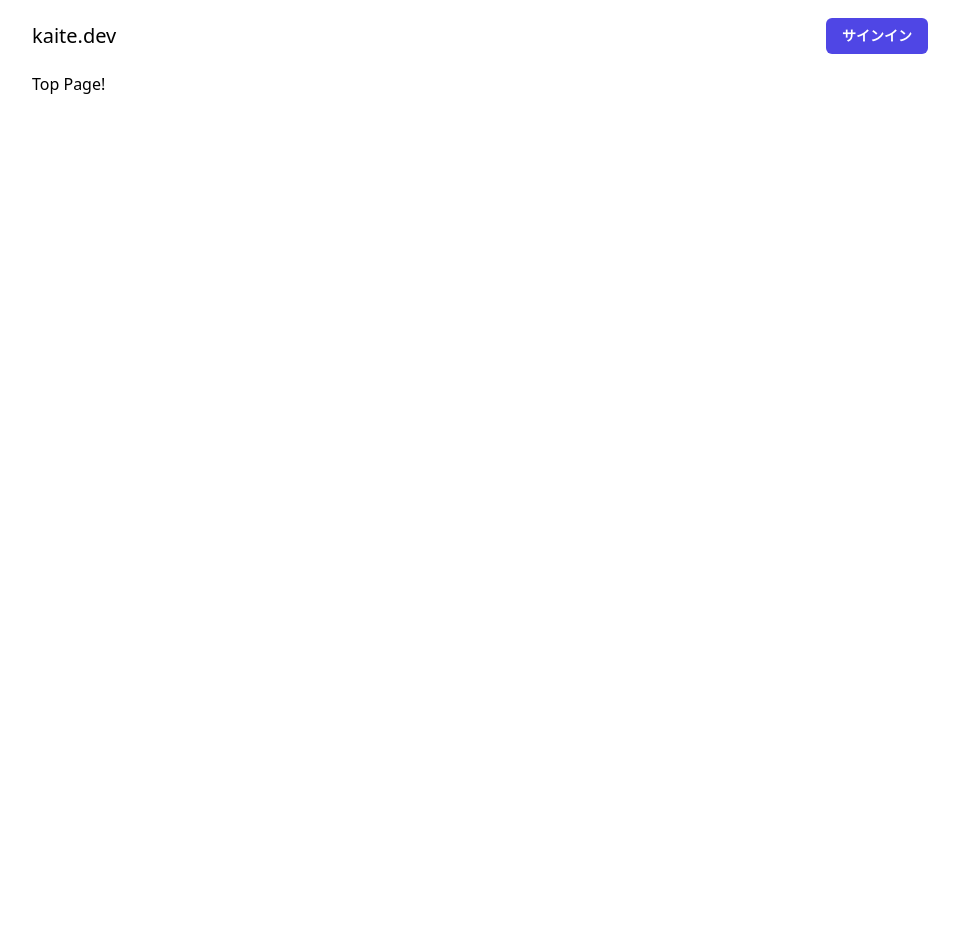
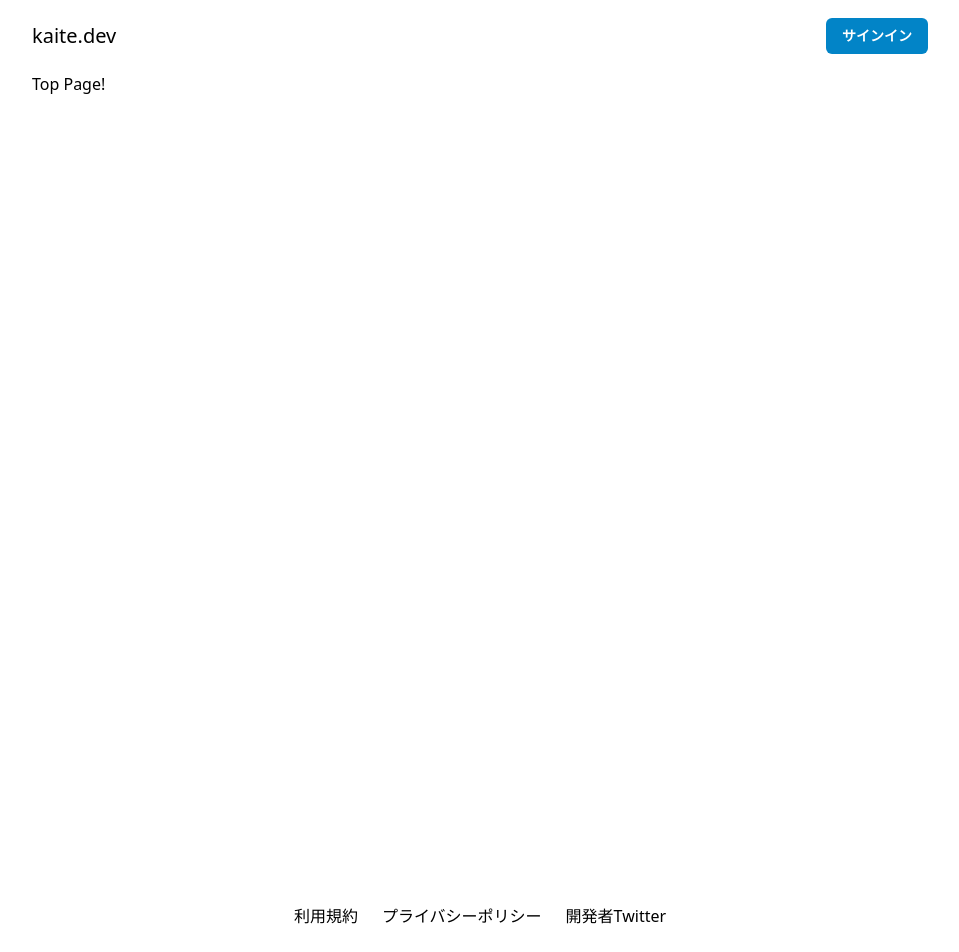
Before and after one commit to you-5805/kaite.dev, a Next.js app: page / in a window 1280 px wide. Shown: the top 952 px of the page, without its empty margins (160-1119 px from the left). Before the commit the page ends 872 px from the top, so only its background shows below. Built offline with nearby package versions, Linux system fonts and the light colour scheme; no server answers.

Commit message:
add footer

```diff
--- /dev/null
+++ b/src/app/(components)/Footer/index.tsx
@@ -0,0 +1,28 @@
+import Link from 'next/link';
+
+export const Footer = () => {
+  return (
+    <footer className='flex flex-col items-center gap-4 px-3 pb-20 pt-8'>
+      <div className='flex flex-wrap items-center justify-center gap-6'>
+        <Link href='/term'>
+          <span className='whitespace-nowrap hover:text-gray-600 hover:underline'>
+            利用規約
+          </span>
+        </Link>
+        <Link href='/privacy_policy'>
+          <span className='whitespace-nowrap hover:text-gray-600 hover:underline'>
+            プライバシーポリシー
+          </span>
+        </Link>
+        <a
+          href='https://twitter.com/yoiwamoto'
+          target='_blank'
+          rel='noreferrer'
+          className='whitespace-nowrap hover:text-gray-600 hover:underline'
+        >
+          開発者Twitter
+        </a>
+      </div>
+    </footer>
+  );
+};
--- a/src/app/(components)/AuthAction/SignInButton/index.tsx
+++ b/src/app/(components)/Header/AuthAction/SignInButton/index.tsx
@@ -41,7 +41,7 @@ export const SignInButton = () => {
               onClick={() => signIn('github')}
               className={cn(
                 'flex w-full max-w-md items-center justify-center gap-3 rounded bg-[#181515] p-2 font-bold text-white',
-                'shadow-md ring-indigo-500 ring-offset-2 transition-opacity hover:opacity-80 focus:outline-none focus-visible:ring-2',
+                'shadow-md ring-sky-500 ring-offset-2 transition-opacity hover:opacity-80 focus:outline-none focus-visible:ring-2',
               )}
             >
               <GitHubIcon />
--- a/src/app/(components)/AuthAction/UserMenu/index.tsx
+++ b/src/app/(components)/Header/AuthAction/UserMenu/index.tsx
@@ -21,7 +21,7 @@ export const UserMenu = ({ session }: Props) => {
       <DropdownMenu.Trigger asChild>
         <button
           aria-label='ユーザーメニューを開く'
-          className='h-10 w-10 overflow-hidden rounded-full ring-indigo-500 ring-offset-2 transition-opacity hover:bg-opacity-30 hover:opacity-80 focus:outline-none focus-visible:ring-2'
+          className='h-10 w-10 overflow-hidden rounded-full ring-sky-500 ring-offset-2 transition-opacity hover:bg-opacity-30 hover:opacity-80 focus:outline-none focus-visible:ring-2'
         >
           {imageUrl !== null && imageUrl !== undefined ? (
             <img
@@ -45,9 +45,9 @@ export const UserMenu = ({ session }: Props) => {
           align='end'
         >
           <DropdownMenu.Item className='group cursor-pointer p-1 data-[highlighted]:outline-none'>
-            <span className='flex w-full items-center rounded-md px-2 py-2 text-sm text-gray-900 group-data-[highlighted]:bg-indigo-500 group-data-[highlighted]:text-white'>
+            <span className='flex w-full items-center rounded-md px-2 py-2 text-sm text-gray-900 group-data-[highlighted]:bg-sky-500 group-data-[highlighted]:text-white'>
               <ChatBubbleOvalLeftEllipsisIcon
-                className='mr-2 h-5 w-5 text-indigo-600 group-data-[highlighted]:text-white'
+                className='mr-2 h-5 w-5 text-sky-600 group-data-[highlighted]:text-white'
                 aria-hidden='true'
               />
               <span>リクエスト</span>
@@ -57,9 +57,9 @@ export const UserMenu = ({ session }: Props) => {
             className='group cursor-pointer p-1 data-[highlighted]:outline-none'
             onSelect={() => signOut()}
           >
-            <span className='flex w-full items-center rounded-md px-2 py-2 text-sm text-gray-900 group-data-[highlighted]:bg-indigo-500 group-data-[highlighted]:text-white'>
+            <span className='flex w-full items-center rounded-md px-2 py-2 text-sm text-gray-900 group-data-[highlighted]:bg-sky-500 group-data-[highlighted]:text-white'>
               <ExitIcon
-                className='mr-2 h-5 w-5 text-indigo-600 group-data-[highlighted]:text-white'
+                className='mr-2 h-5 w-5 text-sky-600 group-data-[highlighted]:text-white'
                 aria-hidden='true'
               />
               サインアウト
--- a/src/app/(components)/Header/index.tsx
+++ b/src/app/(components)/Header/index.tsx
@@ -1,4 +1,4 @@
-import { AuthAction } from '../AuthAction';
+import { AuthAction } from './AuthAction';
 import Link from 'next/link';
 
 export const Header = () => {
@@ -7,7 +7,7 @@ export const Header = () => {
       <div className='mx-auto flex max-w-4xl items-center justify-between'>
         <Link
           href='/'
-          className='rounded-md text-xl focus:outline-none focus-visible:ring-2 focus-visible:ring-indigo-500 focus-visible:ring-offset-1'
+          className='rounded-md text-xl focus:outline-none focus-visible:ring-2 focus-visible:ring-sky-500 focus-visible:ring-offset-1'
         >
           kaite.dev
         </Link>
--- a/src/app/layout.tsx
+++ b/src/app/layout.tsx
@@ -1,4 +1,5 @@
 import { Header } from './(components)/Header';
+import { Footer } from './(components)/Footer';
 import type { Metadata } from 'next';
 import type { PropsWithChildren } from 'react';
 import '@/styles/global.css';
@@ -17,7 +18,7 @@ export default function RootLayout({ children }: PropsWithChildren) {
 
         <div className='min-h-screen'>{children}</div>
 
-        <footer></footer>
+        <Footer />
       </body>
     </html>
   );
--- a/src/components/Button/index.tsx
+++ b/src/components/Button/index.tsx
@@ -10,9 +10,9 @@ export const Button = forwardRef<HTMLButtonElement, Props>(
       <button
         {...props}
         className={cn(
-          'md:text-md relative rounded-md bg-indigo-600 px-4 py-2 text-sm font-bold text-white transition-colors hover:bg-indigo-500',
+          'md:text-md relative rounded-md bg-sky-600 px-4 py-2 text-sm font-bold text-white transition-colors hover:bg-sky-500',
           'focus:outline-none focus-visible:ring-2 focus-visible:ring-black focus-visible:ring-offset-1',
-          'disabled:cursor-not-allowed disabled:bg-indigo-400',
+          'disabled:cursor-not-allowed disabled:bg-sky-400',
           className,
         )}
         ref={ref}
```
Also changed, not shown: src/app/(components)/Header/AuthAction/index.tsx (renamed from src/app/(components)/AuthAction/index.tsx).
